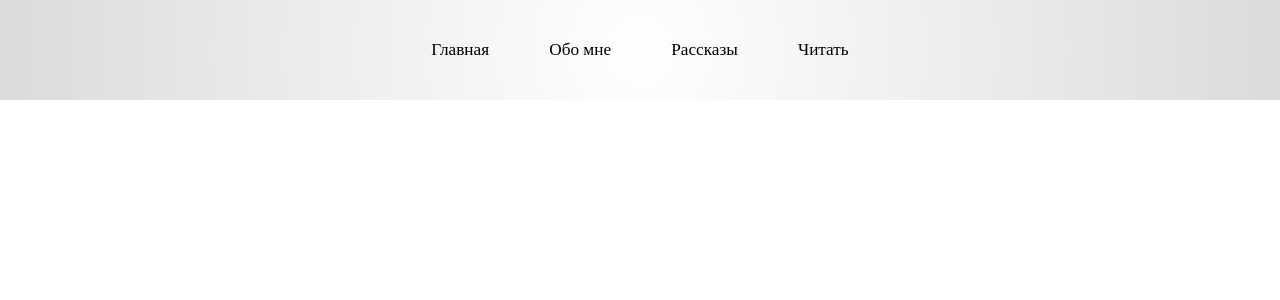
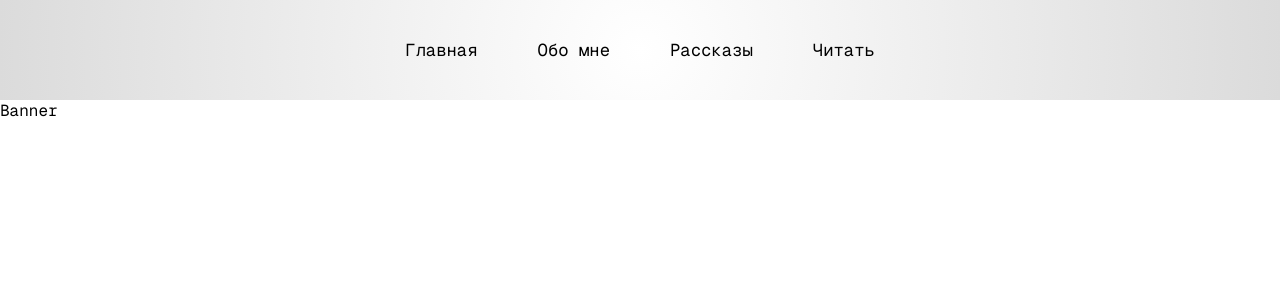
Before and after one commit to MishaBagger/books-app, a Next.js app: page / in a window 1280 px wide. Shown: the top 300 px of the page. Built offline with nearby package versions, Linux system fonts and the light colour scheme.

Commit message:
Меню под SSR + начал баннер

```diff
--- a/src/app/page.jsx
+++ b/src/app/page.jsx
@@ -1,7 +1,11 @@
-import Header from "@/components/Header/Header";
+import Header from '@/components/Header/Header'
+import Banner from '@/components/Banner/Banner'
 
 export default function Home() {
     return (
-      <Header />
+        <>
+            <Header />
+            <Banner />
+        </>
     )
 }
--- /dev/null
+++ b/src/components/Banner/Banner.jsx
@@ -0,0 +1,5 @@
+export default function Banner() {
+  return (
+    <div>Banner</div>
+  );
+}
--- a/src/components/Header/Header.jsx
+++ b/src/components/Header/Header.jsx
@@ -4,10 +4,7 @@ import Mobile from './Mobile'
 import NavLinks from './NavLinks'
 
 export default function Header() {
-    const [isMobile, setIsMobile] = useState(
-        window.visualViewport?.width <= 768 || window.innerWidth <= 768
-    )
-
+    const [isMobile, setIsMobile] = useState(false)
     const [isModal, setIsModal] = useState(false)
 
     function showModal(event) {
@@ -16,11 +13,14 @@ export default function Header() {
     }
 
     useEffect(() => {
+        if (typeof window !== 'undefined') {
             const handleResize = () => {
                 const viewportWidth =
                     window.visualViewport?.width || window.innerWidth
                 setIsMobile(viewportWidth <= 768)
             }
+
+            handleResize()
 
             window.addEventListener('resize', handleResize)
             window.visualViewport?.addEventListener('resize', handleResize)
@@ -29,17 +29,21 @@ export default function Header() {
                 window.removeEventListener('resize', handleResize)
                 window.visualViewport?.removeEventListener('resize', handleResize)
             }
+        }
     }, [])
 
     useEffect(() => {
-        document.body.classList.toggle('modal', isModal === true)
-    }, [showModal])
+        if (typeof document !== 'undefined') {
+            document.body.classList.toggle('modal', isModal)
+        }
+    }, [isModal])
+
     return (
         <header className="header">
             {isMobile ? (
-                <Mobile onClick={showModal} />
+                <Mobile onClick={showModal}/>
             ) : (
-                <NavLinks onClick={showModal} type={'header'}/>
+                <NavLinks onClick={showModal} />
             )}
         </header>
     )
--- a/src/components/Header/Mobile.jsx
+++ b/src/components/Header/Mobile.jsx
@@ -1,7 +1,7 @@
 import { useState, useEffect } from 'react'
 import NavLinks from './NavLinks'
 
-export default function Mobile({ onClick }) {
+export default function Mobile({ onClick, type }) {
     const [isOpen, setIsOpen] = useState(false)
 
     function toggleMenu() {
@@ -34,7 +34,7 @@ export default function Mobile({ onClick }) {
             </label>
             <div id="mobile" className={isOpen === true ? 'open' : ''}>
 
-                <NavLinks onClick={onClick} toggle={hideMenu} isMobile={true} type='header'/>
+                <NavLinks onClick={onClick} toggle={hideMenu} isMobile={true} type={'header'}/>
             </div>
         </div>
     )
--- a/src/components/Header/NavLinks.jsx
+++ b/src/components/Header/NavLinks.jsx
@@ -6,7 +6,8 @@ export default function NavLinks({
     toggle,
     isMobile = false,
 }) {
-    if (type === 'header') {
+    switch (type) {
+        case 'header':
             return (
                 <nav
                     className={
@@ -15,7 +16,7 @@ export default function NavLinks({
                             : 'header__container'
                     }
                 >
-                <Link href={'/'} className="link" >
+                    <Link href={'/'} className="link">
                         Главная
                     </Link>
                     <Link href={'#about'} className="link">
@@ -29,7 +30,8 @@ export default function NavLinks({
                     </Link>
                 </nav>
             )
-    } else if (type === 'footer') {
+
+        case 'footer':
             return (
                 <nav className="nav__links nav__links-footer">
                     <div className="nav__test nav__test-footer">
@@ -40,5 +42,7 @@ export default function NavLinks({
                     </div>{' '}
                 </nav>
             )
+        default:
+            break
     }
 }
--- a/src/scss/_text.scss
+++ b/src/scss/_text.scss
@@ -28,8 +28,6 @@
     padding: 20px;
     margin-inline: 10px;
     font-size: clamp(1rem, 0.975rem + 0.13vw, 1.5rem);
-    font-family: Raleway;
-    font-weight: 500;
     color: #fff;
     transition: color 0.5s ease;
 
--- a/src/scss/style.css
+++ b/src/scss/style.css
@@ -203,8 +203,6 @@ h1 {
   padding: 20px;
   margin-inline: 10px;
   font-size: clamp(1rem, 0.975rem + 0.13vw, 1.5rem);
-  font-family: Raleway;
-  font-weight: 500;
   color: #fff;
   transition: color 0.5s ease;
 }
```
Also changed, not shown: 1 other file (tests, documents, lock files or other folders). Lines whose indentation alone changed are shown as unchanged.
